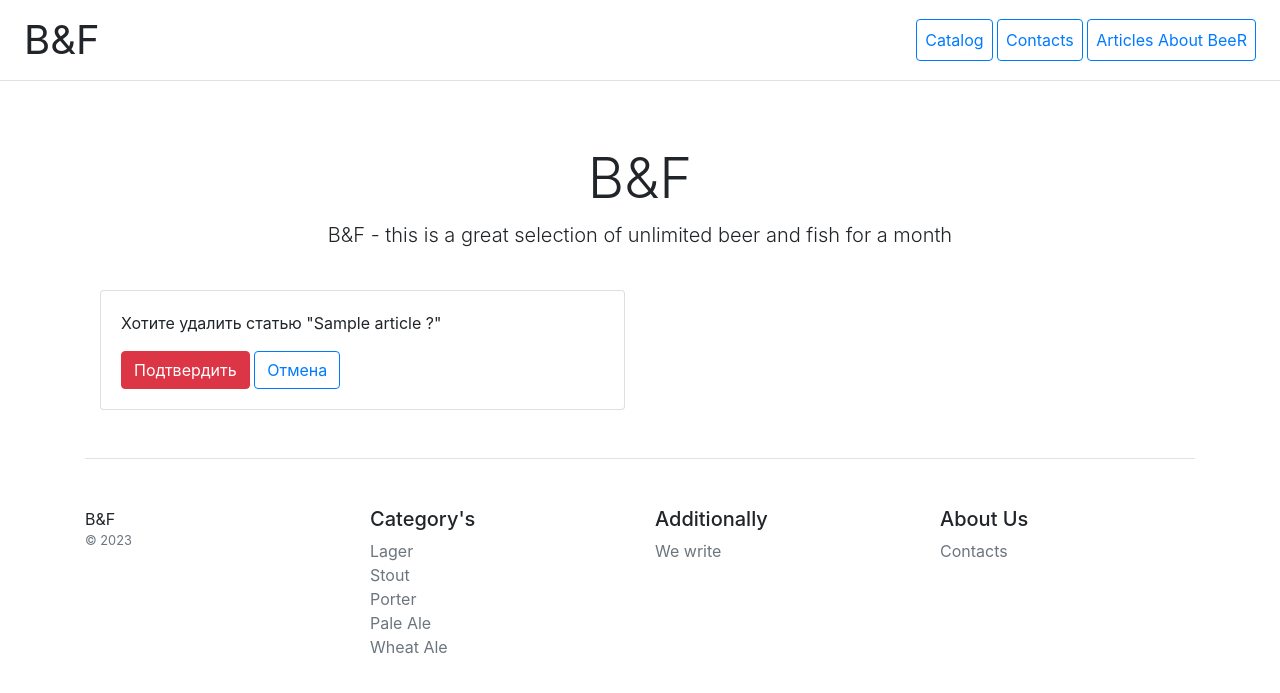
After one commit to Azzlem/19-2, a Django app: page /delete/1 in a window 1280 px wide. The commit adds this page. Shown: the top 693 px of the page. Run offline with Django 4.2, Linux system fonts and the light colour scheme; tables that the repository leaves empty hold one stand-in row (values such as "Sample post"); some libraries are stand-ins or nearby versions.

Commit message:
добавил удаление статьи

```diff
--- /dev/null
+++ b/catalog/templates/catalog/article_confirm_delete.html
@@ -0,0 +1,21 @@
+{% extends 'catalog/base.html' %}
+{% load tags_catalog %}
+{% block content %}
+<div class="col-12">
+    <div class="row">
+        <div class="col-6">
+            <div class="card">
+                <div class="card-body">
+                    <form method="post">
+                        {% csrf_token %}
+                        <p>Хотите удалить статью "{{object.title}} ?"</p>
+                        <button type="submit" class="btn btn-danger">Подтвердить</button>
+                        <a class="btn btn-outline-primary" href="/article_list/">Отмена</a>
+                    </form>
+                </div>
+            </div>
+        </div>
+    </div>
+</div>
+
+{% endblock %}
--- a/catalog/templates/catalog/article_list.html
+++ b/catalog/templates/catalog/article_list.html
@@ -2,7 +2,7 @@
 {% load tags_catalog %}
 {% block content %}
 <div class="col-12">
-    <a class="p-2 btn btn-outline-primary" href="/create/">Создать статью</a>
+    <a class="btn btn-lg btn-block btn-outline-primary" href="/create/">Создать статью</a>
 </div>
 
 <div class="row">
@@ -15,7 +15,8 @@
                 <p class="card-text">{{object.about|truncatechars:10}}</p>
                 <p class="card-text">Просмотров {{ object.views_count }}</p>
                 <a class="btn btn-lg btn-block btn-outline-primary" href="{% url 'catalog:article' object.pk %}">Перейти</a>
-                <a class="btn btn-lg btn-block btn-outline-primary" href="{% url 'catalog:update_article' object.pk %}">edit</a>
+                <a class="btn btn-lg btn-block btn-outline-primary" href="{% url 'catalog:update_article' object.pk %}">Редактировать</a>
+                <a class="btn btn-lg btn-block btn-outline-primary" href="{% url 'catalog:delete_article' object.pk %}">Удалить</a>
             </div>
         </div>
     </div>
--- a/catalog/templates/catalog/base.html
+++ b/catalog/templates/catalog/base.html
@@ -18,7 +18,7 @@
     <nav class="ms-5">
         <a class="p-2 btn btn-outline-primary" href="/">Сatalog</a>
         <a class="p-2 btn btn-outline-primary" href="/contacts/">Сontacts</a>
-        <a class="p-2 btn btn-outline-primary" href="/article_list/">About Beer</a>
+        <a class="p-2 btn btn-outline-primary" href="/article_list/">Articles About BeeR</a>
     </nav>
 </div>
 
--- a/catalog/urls.py
+++ b/catalog/urls.py
@@ -2,7 +2,7 @@ from django.urls import path
 from catalog.apps import MainConfig
 
 from catalog.views import ProductDetailView, contact, IndexListView, ArticleListView, ArticleDetailView, \
-    ArticleCreateView, ArticleUpdateView
+    ArticleCreateView, ArticleUpdateView, ArticleDeleteView
 
 app_name = MainConfig.name
 
@@ -14,5 +14,6 @@ urlpatterns = [
     path('<int:pk>/article/', ArticleDetailView.as_view(), name='article'),
     path('create/', ArticleCreateView.as_view(), name='create_article'),
     path('edit/<int:pk>', ArticleUpdateView.as_view(), name='update_article'),
+    path('delete/<int:pk>', ArticleDeleteView.as_view(), name='delete_article')
 
 ]
--- a/catalog/views.py
+++ b/catalog/views.py
@@ -1,7 +1,7 @@
 from django.shortcuts import render
 from django.urls import reverse_lazy, reverse
 from django.utils.text import slugify
-from django.views.generic import ListView, DetailView, CreateView, UpdateView
+from django.views.generic import ListView, DetailView, CreateView, UpdateView, DeleteView
 
 from catalog.models import Product, Article
 
@@ -62,6 +62,13 @@ class ArticleUpdateView(UpdateView):
         return reverse('catalog:article', args=[self.kwargs.get('pk')])
 
 
+class ArticleDeleteView(DeleteView):
+    model = Article
+
+    def get_success_url(self):
+        return reverse('catalog:article_list')
+
+
 def contact(request):
     if request.method == "POST":
         name = request.POST.get('name')
```
